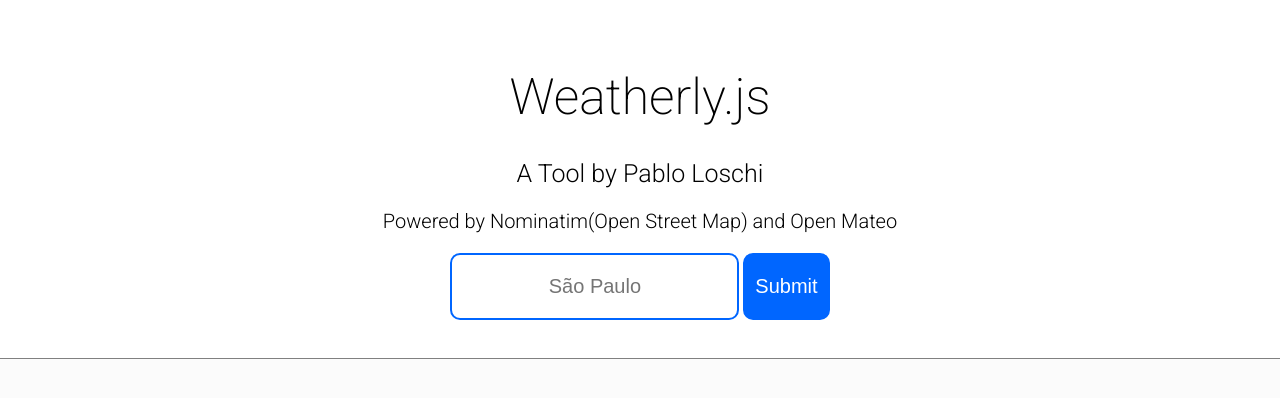
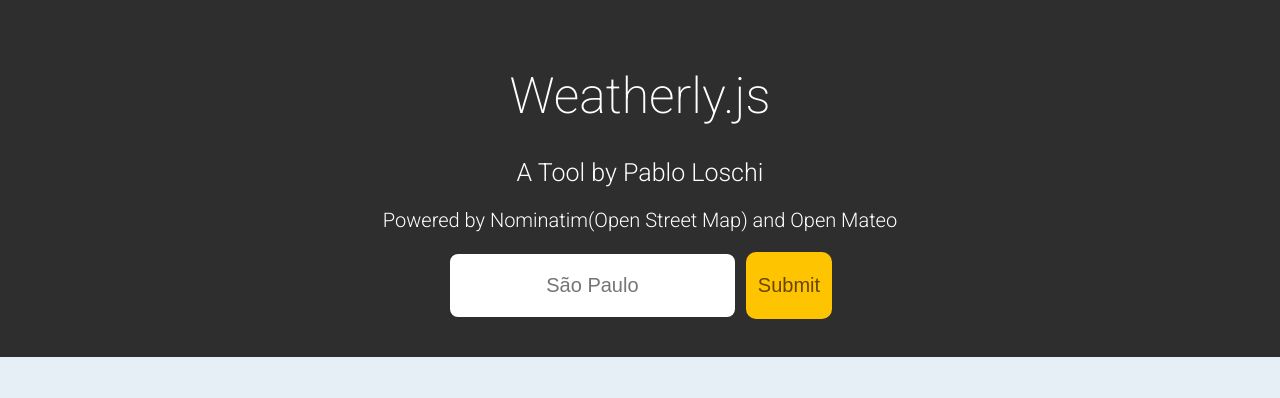
Before and after one commit to Mechaspirit1/Weather-App, a plain HTML site: page index.html in a window 1280 px wide. Drawn offline with Linux system fonts and the light colour scheme.

Commit message:
further styling

```diff
--- a/app.js
+++ b/app.js
@@ -41,7 +41,7 @@ async function getWeather(){
 
                 //Gera uma lista com todas as intancias de cidades e locais com o mesmo nome atraves do mundo
                 const place = locParsed[i].name;
-                const placeDetail = locParsed[i].display_name;
+                const placeDetail = locParsed[i].display_name.split(",").slice(0,3);
                 const genInfor = `${currTime}, ${timezone}
                                   ${currTemp}°C Current --- ${dailyAvg}°C Average
                                   ${currProb}% Chance of rain --- ${currSky}% Cloud Coverage`;
--- a/styles.css
+++ b/styles.css
@@ -1,27 +1,32 @@
 body{
     font-family: "Roboto", sans-serif;
     margin: 10 auto;
-    background-color: rgb(251, 251, 251);
+    background-color: rgb(230, 239, 245);
     display:flex;
     flex-direction: column;
 }
 #present{
-    background-color: rgb(255, 255, 255);
+    background-color: rgb(46, 46, 46);
     padding: 3%;
     background-position: 100%;
     margin: -1%;
-    border: 1px solid grey;
+    color: white;
 }
 
 #info{
     display: none;
     padding: 3%;
     min-width: 1200px;
+    max-width: 1200px;
     background-color: rgb(255, 255, 255);
-    border: 1px solid grey;
     border-radius: 30px;
     align-self: center;
     align-items: center;
+    transition: 0.1s;
+}
+
+#info:hover{
+    box-shadow: rgba(149, 157, 165, 0.2) 0px 8px 24px;
 }
 
 h1{
@@ -58,7 +63,7 @@ input{
     text-align: center;
     font-size: 20px;
     padding: 20px 10px;
-    border: 2px solid rgb(0, 102, 255);
+    border: 2px solid rgb(46, 46, 46);
     border-radius: 10px;
 }
 
@@ -66,16 +71,22 @@ button{
     text-align: center;
     font-size: 20px;
     padding: 20px 10px;
-    border: 2px solid rgb(0, 102, 255);
+    border: 2px solid rgb(255, 196, 0);
     border-radius: 10px;
-    background-color: rgb(0, 102, 255);
-    color: white;
+    background-color: rgb(255, 196, 0);
+    color: rgb(102, 70, 0);
     transition: 0.1s;
+    margin-left: 5px;
 }
 
 button:hover{
-    background-color: rgba(255, 255, 255, 0);
-    color: rgb(0, 102, 255);
+    transform: translateY(-2px);
+    box-shadow: 0 8px 0 rgb(211, 137, 0);
+}
+
+button:active {
+    transform: translateY(4px);
+    box-shadow: 0 2px 0 rgb(211, 137, 0);
 }
 
 @media (max-width: 450px) {
```
